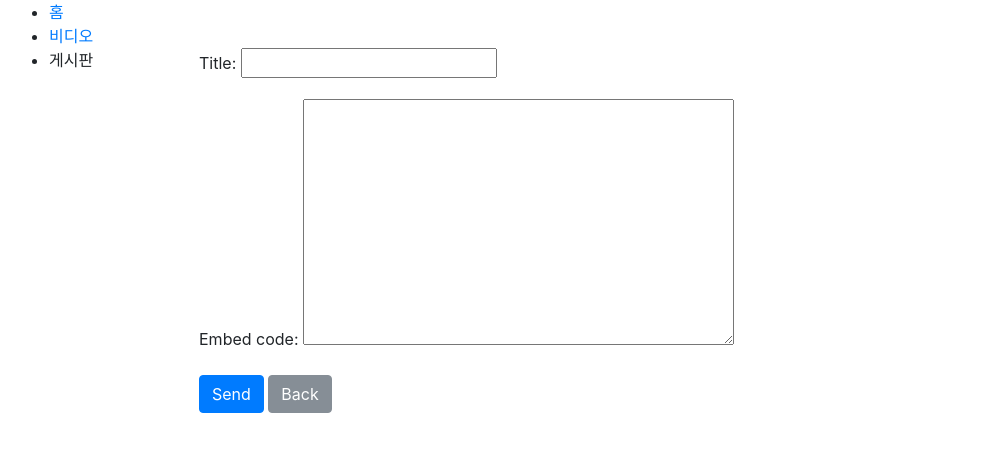
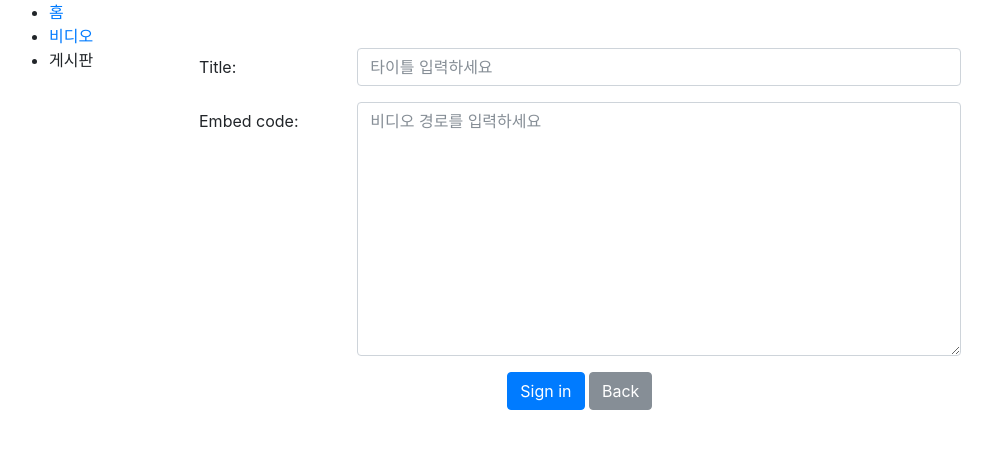
Before and after one commit to itcoopcokr/django_project, a Django app: page /videos/create/ in a window 1280 px wide. Shown: the top 452 px of the page, without its empty margins (76-1068 px from the left). Run offline with Django 3.2, Linux system fonts and the light colour scheme; some libraries are stand-ins or nearby versions.

Commit message:
bootstrap

```diff
--- a/templates/videos/video_form.html
+++ b/templates/videos/video_form.html
@@ -4,11 +4,28 @@
 
 <br><br>
 
-<form method="post" action="">
-    {% csrf_token %}
-    {{ form.as_p }}
-    <input type="submit" value="Send" class="btn btn-primary">
-    <a href="javascript:history.back()" class="btn btn-secondary" role="button">Back</a>
+<form method="post" action="">{% csrf_token %}
+  <div class="form-group row">
+    <label for="id_title" class="col-sm-2 col-form-label">Title:</label>
+    <div class="col-sm-8">
+      <input type="text" class="form-control" id="id_title" placeholder="타이틀 입력하세요">
+    </div>
+  </div>
+  <div class="form-group row">
+    <label for="id_embed_code" class="col-sm-2 col-form-label">Embed code:</label>
+    <div class="col-sm-8">
+      <textarea cols="40" class="form-control" id="id_embed_code" name="embed_code" rows="10"
+                placeholder="비디오 경로를 입력하세요"
+                required></textarea>
+    </div>
+  </div>
+
+  <div class="form-group row">
+    <div class="col-sm-10 text-center">
+      <button type="submit" class="btn btn-primary">Sign in</button>
+      <a href="javascript:history.back()" class="btn btn-secondary" role="button">Back</a>
+    </div>
+  </div>
 </form>
 
 {% endblock %}
```
